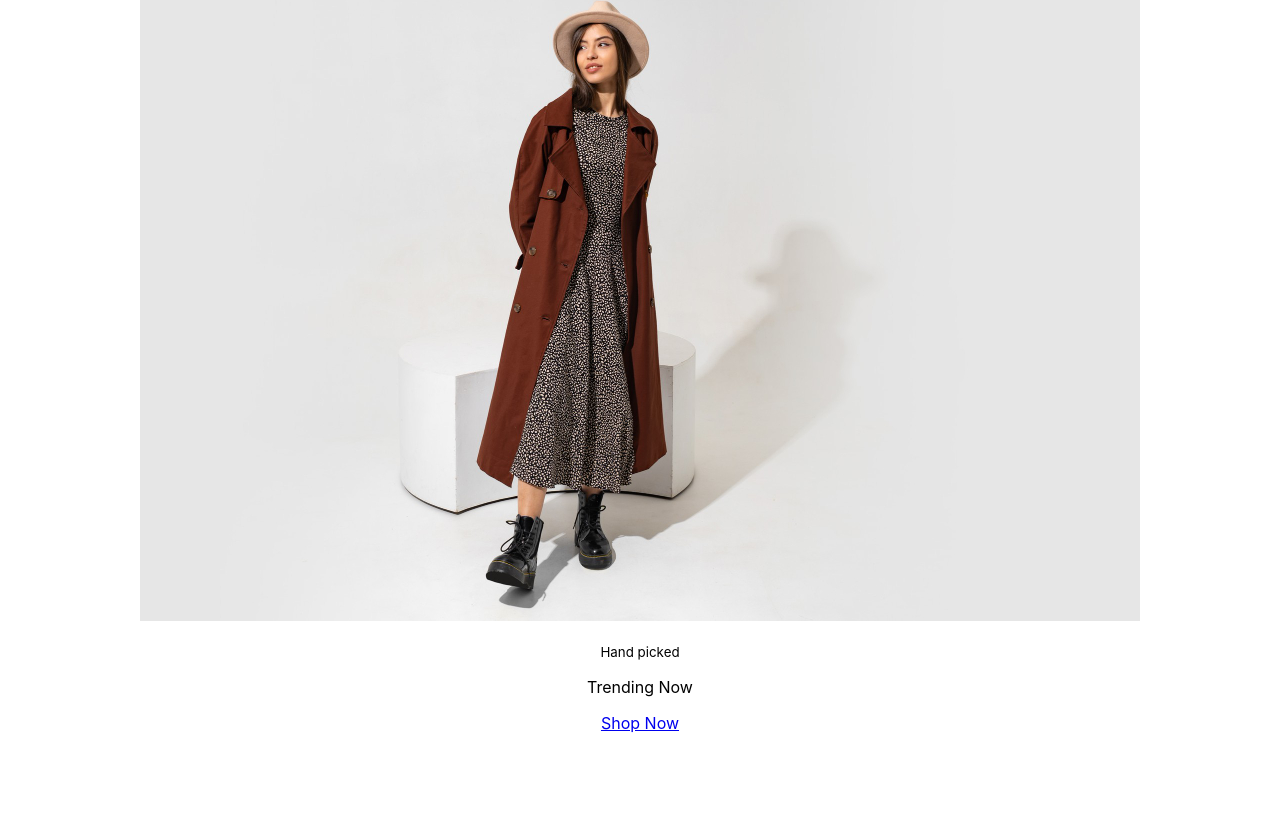
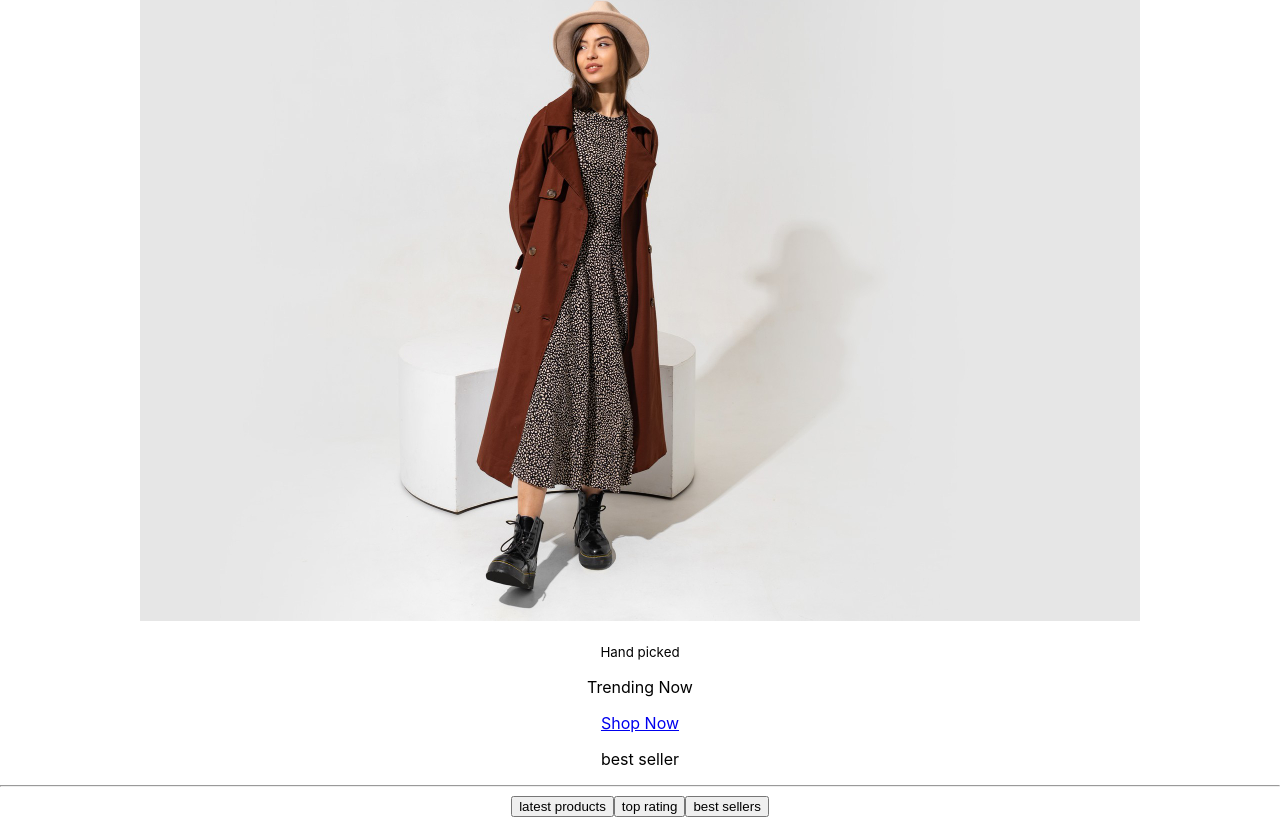
Before and after one commit to forhad-eng/cerio, a React (Create React App) app: page / in a window 1280 px wide. Shown: the part 7737-8554 px from the top of the page. Before the commit the page ends 8470 px from the top, so only its background shows below. Built offline with nearby package versions, Linux system fonts and the light colour scheme.

Commit message:
best seller section initialized

```diff
--- a/src/components/Home/Home.js
+++ b/src/components/Home/Home.js
@@ -57,11 +57,11 @@ const Home = () => {
             </div>
 
             <div className="mb-10">
-                <div className="relative block md:inline-block md:w-[494px] h-[330px]">
-                    <img src="./images/banner1.jpg" className="hover:scale-95 hover:transition-all" alt="" />
+                <div className="relative block md:inline-block md:w-[494px]">
+                    <img src="./images/banner1.jpg" className="hover:scale-95 hover:transition-all h-[330px]" alt="" />
                     <div className="absolute top-1/3 left-[30px] text-left">
                         <p className="text-xl uppercase font-semibold ">
-                            <small>staff choice</small>
+                            <small className="text-[#828282]">staff choice</small>
                         </p>
                         <p className="text-4xl font-semibold ">New arrivals</p>
                         <Link to="/shop" className="font-semibold border-b-2 border-black">
@@ -71,11 +71,11 @@ const Home = () => {
                 </div>
                 <div className="relative block md:inline-block md:w-[360px]">
                     <img src="./images/banner2.jpg" className="hover:scale-95 hover:transition-all h-[330px]" alt="" />
-                    <div className="absolute top-1/3 left-[65px] text-center block md:inline-block">
+                    <div className="absolute top-1/3 left-[120px] md:left-[65px] text-center block md:inline-block">
                         <p className="text-xl uppercase font-semibold ">
-                            <small>up to 30% off</small>
+                            <small className="text-[#828282]">up to 30% off</small>
                         </p>
-                        <p className="text-4xl font-semibold ">Hot Collection</p>
+                        <p className="text-4xl font-semibold">Hot Collection</p>
                         <Link to="/shop" className="font-semibold border-b-2 border-black">
                             Shop Now
                         </Link>
@@ -85,7 +85,7 @@ const Home = () => {
                     <img src="./images/banner3.jpg" className="hover:scale-95 hover:transition-all" alt="" />
                     <div className="absolute top-1/3 right-[30px] text-right">
                         <p className="text-xl uppercase font-semibold">
-                            <small>Hand picked</small>
+                            <small className="text-[#828282]">Hand picked</small>
                         </p>
                         <p className="text-4xl font-semibold">Trending Now</p>
                         <Link to="/shop" className="font-semibold border-b-2 border-black">
@@ -94,6 +94,26 @@ const Home = () => {
                     </div>
                 </div>
             </div>
+
+            <section className="mb-10">
+                <p className="text-3xl uppercase font-bold">best seller</p>
+                <hr className="border-red-500 w-14 mx-auto mt-3" />
+                <div className="md:w-1/2 mx-auto mt-7 flex justify-evenly items-center">
+                    <Link to="/">
+                        <button className="text-lg uppercase font-bold border-2 border-black p-2 outline-none">
+                            latest products
+                        </button>
+                    </Link>
+                    <Link to="/shop">
+                        <button className="text-lg text-[#828282] uppercase font-bold outline-none">top rating</button>
+                    </Link>
+                    <Link to="/review">
+                        <button className="text-lg text-[#828282] uppercase font-bold outline-none">
+                            best sellers
+                        </button>
+                    </Link>
+                </div>
+            </section>
         </div>
     )
 }
```
